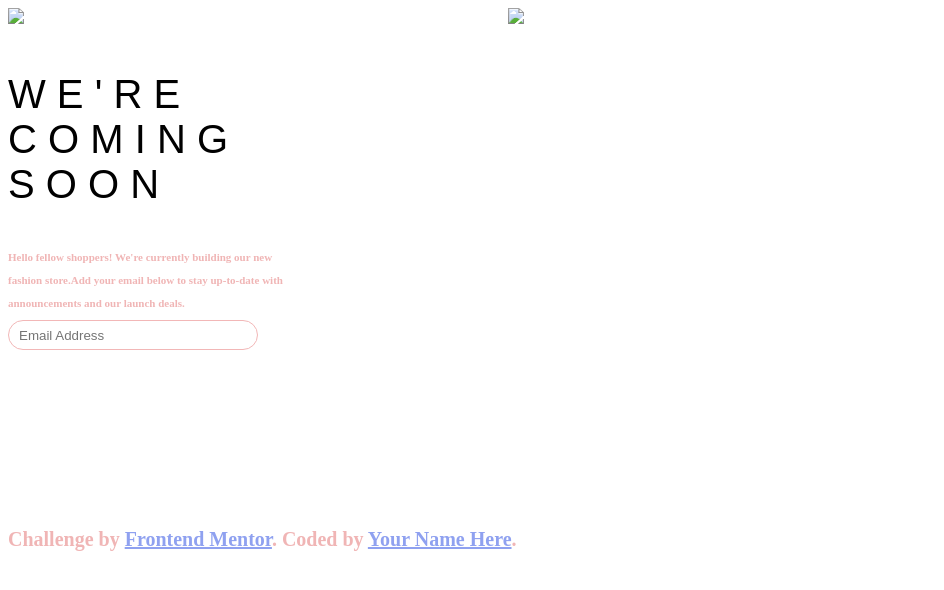
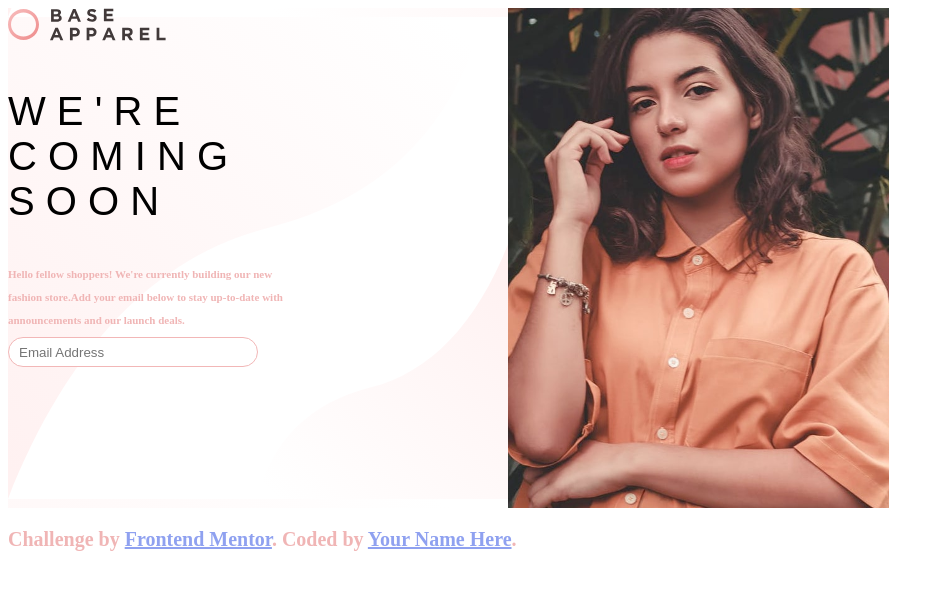
Before and after one commit to frankthuluma/frontendmentor, a plain HTML site: page index.html in a window 1280 px wide. Shown: the whole page, without its empty margins (0-944 px from the left). Drawn offline with Linux system fonts and the light colour scheme.

Commit message:
Update index.html

```diff
--- a/index.html
+++ b/index.html
@@ -42,8 +42,8 @@ img {
 <body>
 
   <div class="row">
-    <div class="column" style="background-image: url('images/bg-pattern-desktop.svg');background-position: center;background-size: contain;width:500px;height: 500px; text-align:left;">
-      <img src="images/logo.svg">
+    <div class="column" style="background-image: url('bg-pattern-desktop.svg');background-position: center;background-size: contain;width:500px;height: 500px; text-align:left;">
+      <img src="logo.svg">
 
       <p><h2> W E ' R E<br>
           C O M I N G<br>
@@ -57,7 +57,7 @@ img {
         <input type="text" id="name" name="name" placeholder= "Email Address">
       </form>
        </div>
-    <div class="column" style="width:400px;height: 500px;"> <img src="images/hero-desktop.jpg"></div>
+    <div class="column" style="width:400px;height: 500px;"> <img src="hero-desktop.jpg"></div>
   </div>
   <footer>
     <p class="attribution">
```
